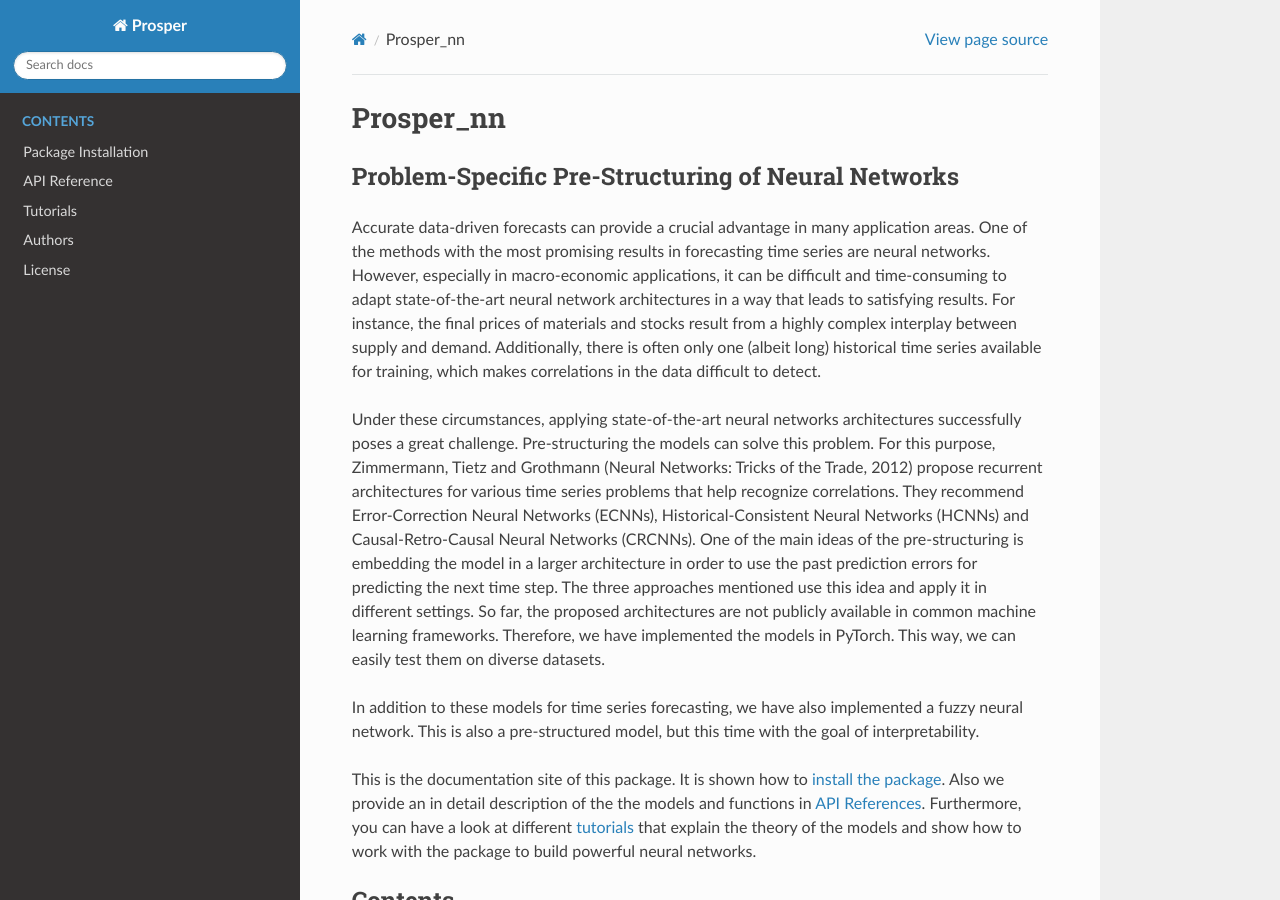
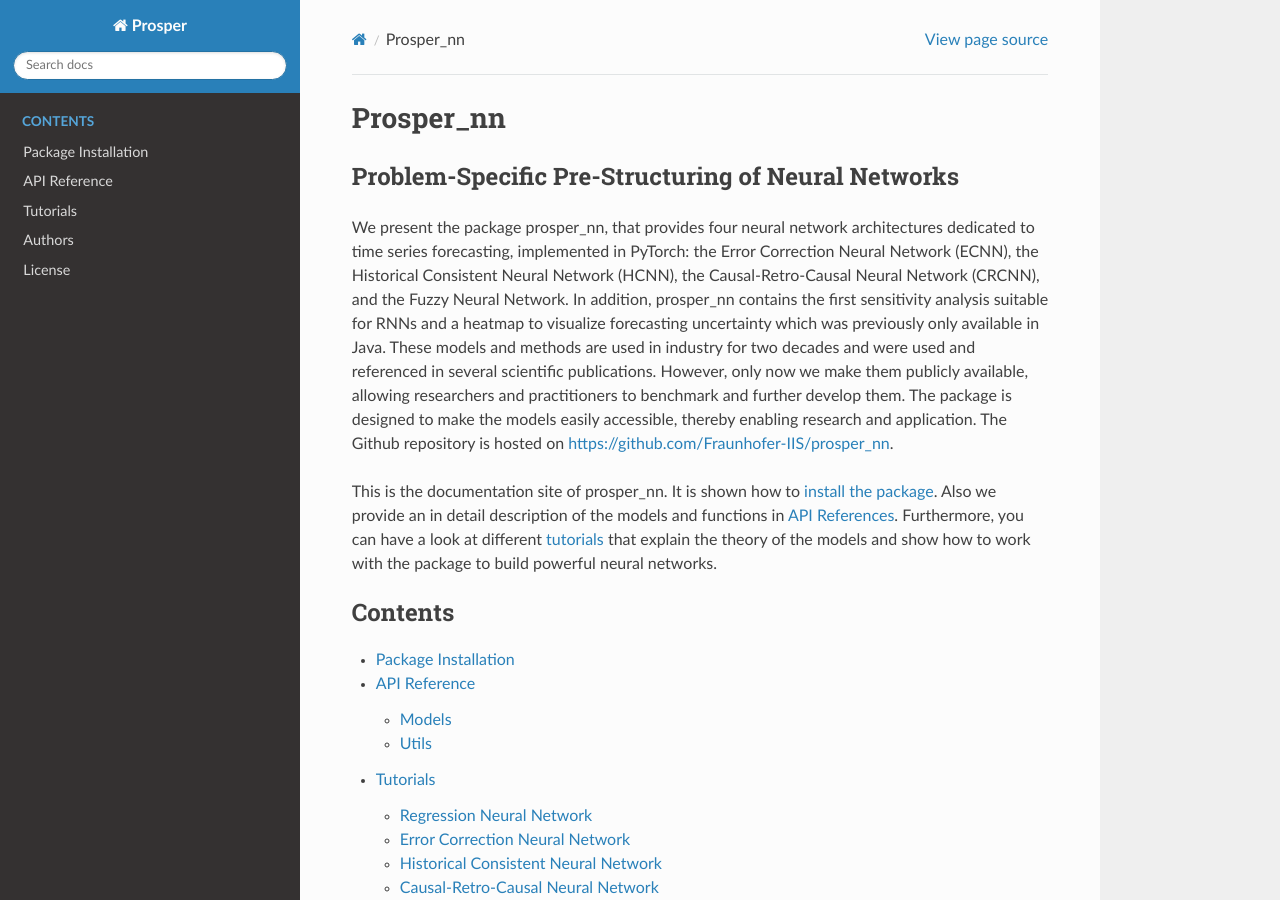
Before and after one commit to Fraunhofer-IIS/prosper_nn, a Sphinx documentation site: the page built from docs/source/index.rst, in a window 1280 px wide and 900 px high. Built offline with Sphinx 7.4.7 and the Read the Docs theme 2.0.0, drawn with Linux system fonts in a browser that asks for light colours.

```diff
--- a/docs/source/index.rst
+++ b/docs/source/index.rst
@@ -11,25 +11,10 @@ Prosper\_nn
 Problem-Specific Pre-Structuring of Neural Networks
 ###################################################
 
-Accurate data-driven forecasts can provide a crucial advantage in many application areas.
-One of the methods with the most promising results in forecasting time series are neural networks.
-However, especially in macro-economic applications,
-it can be difficult and time-consuming to adapt state-of-the-art neural network architectures in a way that leads to satisfying results.
-For instance, the final prices of materials and stocks result from a highly complex interplay between supply and demand.
-Additionally, there is often only one (albeit long) historical time series available for training, which makes correlations in the data difficult to detect.
+We present the package prosper_nn, that provides four neural network architectures dedicated to time series forecasting, implemented in PyTorch: the Error Correction Neural Network (ECNN), the Historical Consistent Neural Network (HCNN), the Causal-Retro-Causal Neural Network (CRCNN), and the Fuzzy Neural Network. In addition, prosper_nn contains the first sensitivity analysis suitable for RNNs and a heatmap to visualize forecasting uncertainty which was previously only available in Java. These models and methods are used in industry for two decades and were used and referenced in several scientific publications. However, only now we make them publicly available, allowing researchers and practitioners to benchmark and further develop them. The package is designed to make the models easily accessible, thereby enabling research and application. The Github repository is hosted on https://github.com/Fraunhofer-IIS/prosper_nn.
 
-Under these circumstances, applying state-of-the-art neural networks architectures successfully poses a great challenge.
-Pre-structuring the models can solve this problem. For this purpose, Zimmermann, Tietz and Grothmann (Neural Networks: Tricks of the Trade, 2012)
-propose recurrent architectures for various time series problems that help recognize correlations.
-They recommend Error-Correction Neural Networks (ECNNs), Historical-Consistent Neural Networks (HCNNs) and Causal-Retro-Causal Neural Networks (CRCNNs).
-One of the main ideas of the pre-structuring is embedding the model in a larger architecture in order to use the past prediction errors for predicting the next time step. The three approaches mentioned use this idea and apply it in different settings.
-So far, the proposed architectures are not publicly available in common machine learning frameworks.
-Therefore, we have implemented the models in PyTorch. This way, we can easily test them on diverse datasets.
-
-In addition to these models for time series forecasting, we have also implemented a fuzzy neural network. This is also a pre-structured model, but this time with the goal of interpretability.
-
-This is the documentation site of this package. It is shown how to `install the package <install/index.rst>`_.
-Also we provide an in detail description of the the models and functions in `API References <api/index.rst>`_.
+This is the documentation site of prosper_nn. It is shown how to `install the package <install/index.rst>`_.
+Also we provide an in detail description of the models and functions in `API References <api/index.rst>`_.
 Furthermore, you can have a look at different `tutorials <tutorials/index.rst>`_ that explain the theory of the models and show how to work with the package to build powerful neural networks.
 
 
```
Also changed, not shown: README.md (+12 -1 lines), docs/source/install/index.rst (+7 -1 lines).
